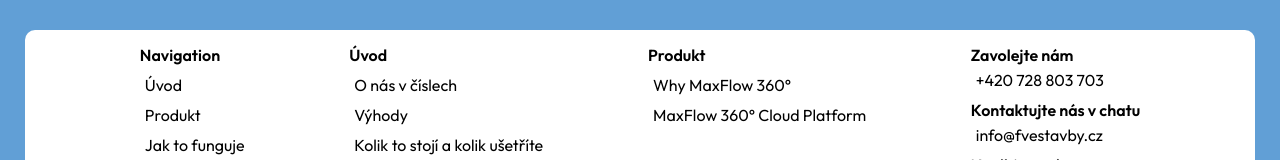
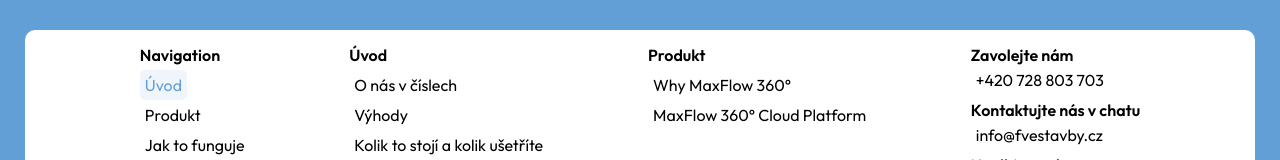
Before and after one commit to stepandordiai/max-flow, a React (Vite) app: page / in a window 1280 px wide. Shown: the part 3386-3546 px from the top of the page. Built offline with nearby package versions, Linux system fonts and the light colour scheme.

Commit message:
Update Footer

```diff
--- a/src/components/Footer/Footer.jsx
+++ b/src/components/Footer/Footer.jsx
@@ -27,8 +27,22 @@
 					styles["footer__nav-btn-icon--active"]
 				);
 			});
+
+			document.addEventListener("click", (e) => {
+				if (e.target !== btn) {
+					footerNavWrapper[index].classList.remove(
+						styles["footer__nav-wrapper--active"]
+					);
+					footerNavBtnIcon[index].classList.remove(
+						styles["footer__nav-btn-icon--active"]
+					);
+				}
+			});
 		});
 	}, []);
+
+	const inactiveFooterNavLink = `${styles["footer__nav-link"]}`;
+	const activeFooterNavLink = `${styles["footer__nav-link"]} ${styles["footer__nav-link--active"]}`;
 
 	return (
 		<footer className={styles["footer"]}>
@@ -40,22 +54,44 @@
 					</button>
 					<div className={styles["footer__nav-wrapper"]}>
 						<nav className={styles["footer__nav"]}>
-							<NavLink className={styles["footer__nav-link"]} to="/">
+							<NavLink
+								className={({ isActive }) =>
+									isActive ? activeFooterNavLink : inactiveFooterNavLink
+								}
+								to="/"
+							>
 								{t("home")}
 							</NavLink>
-							<NavLink className={styles["footer__nav-link"]} to="/product">
+							<NavLink
+								className={({ isActive }) =>
+									isActive ? activeFooterNavLink : inactiveFooterNavLink
+								}
+								to="/product"
+							>
 								{t("product")}
 							</NavLink>
 							<NavLink
-								className={styles["footer__nav-link"]}
+								className={({ isActive }) =>
+									isActive ? activeFooterNavLink : inactiveFooterNavLink
+								}
 								to="/how-it-works"
 							>
 								{t("how_it_works_title")}
 							</NavLink>
-							<NavLink className={styles["footer__nav-link"]} to="/financing">
+							<NavLink
+								className={({ isActive }) =>
+									isActive ? activeFooterNavLink : inactiveFooterNavLink
+								}
+								to="/financing"
+							>
 								{t("financing")}
 							</NavLink>
-							<NavLink className={styles["footer__nav-link"]} to="/contact">
+							<NavLink
+								className={({ isActive }) =>
+									isActive ? activeFooterNavLink : inactiveFooterNavLink
+								}
+								to="/contact"
+							>
 								{t("contact_title")}
 							</NavLink>
 						</nav>
--- a/src/components/Footer/Footer.module.scss
+++ b/src/components/Footer/Footer.module.scss
@@ -81,10 +81,13 @@
 	}
 }
 
+.footer__nav-link--active {
+	background: var(--accent-bg-clr) !important;
+	color: var(--bg-clr) !important;
+}
+
 .footer__socials-link {
-	display: flex;
-	justify-content: center;
-	align-items: center;
+	@include flex-center;
 	column-gap: 3px;
 	color: #000;
 	padding: 5px;
```
